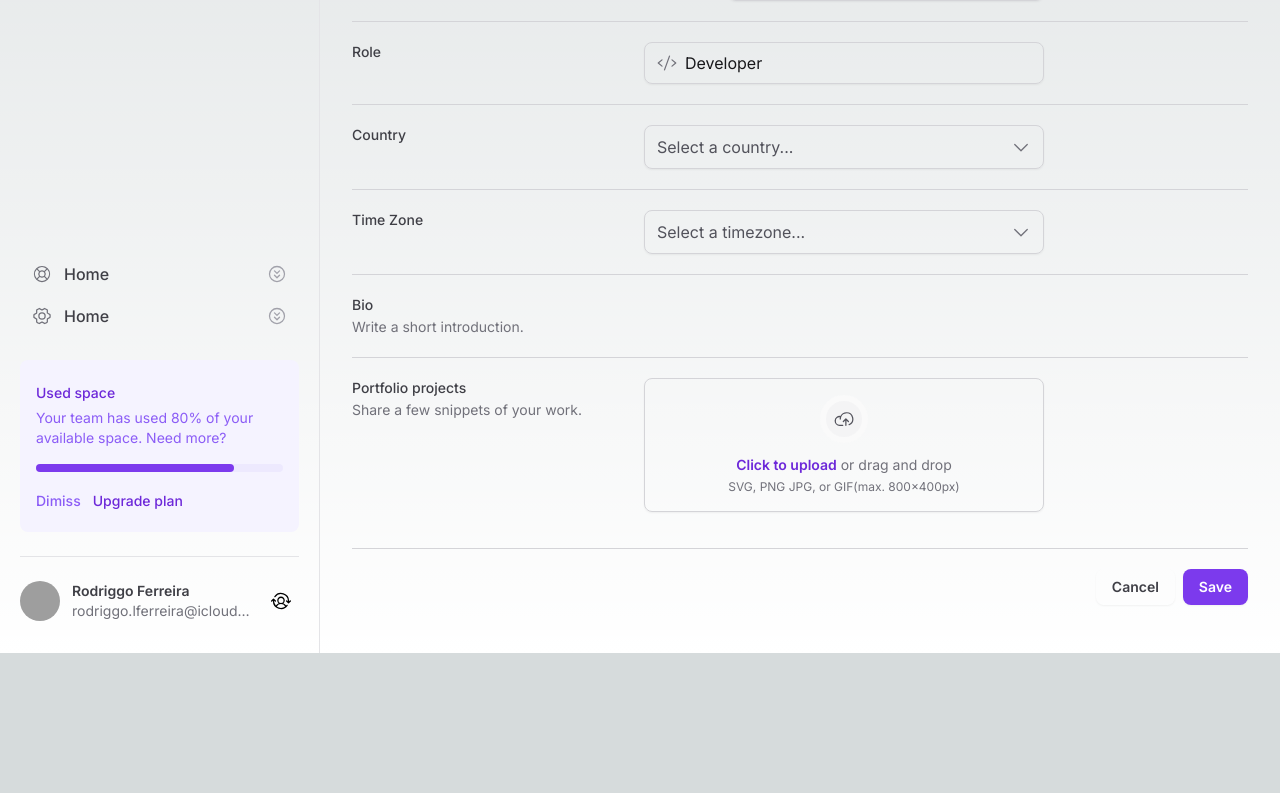
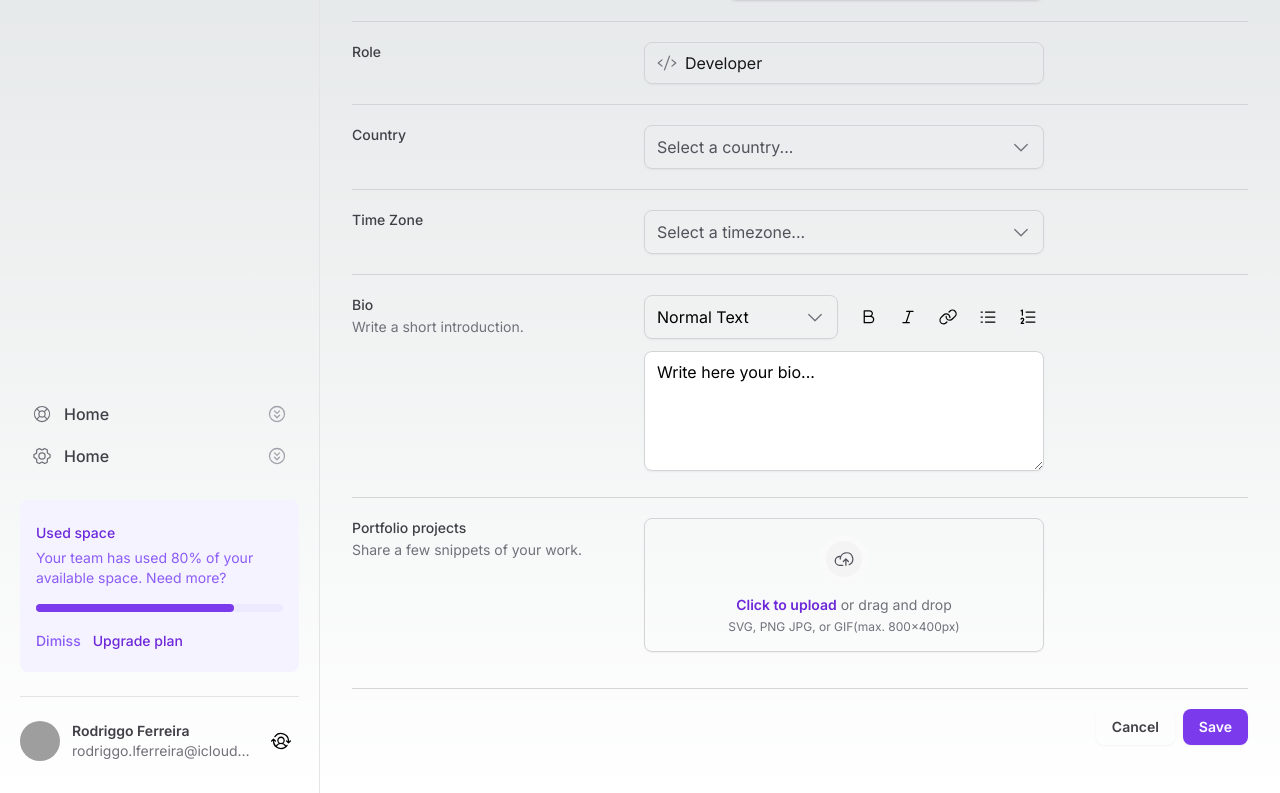
Before and after one commit to rodlferreira/dashboardGeneric, a Next.js app: page / in a window 1280 px wide. Shown: the part 549-1342 px from the top of the page. Before the commit the page ends 1202 px from the top, so only its background shows below. Built offline with nearby package versions, Linux system fonts and the light colour scheme; grey boxes are pictures that could not be loaded.

Commit message:
décimo quinto dia de desenvolvimento do Dashboard

```diff
--- a/src/app/page.tsx
+++ b/src/app/page.tsx
@@ -2,10 +2,11 @@
 
 import { SettingsTabs } from "@/components/SettingsTabs";
 import { InputRoot, InputControl, InputPrefix } from "@/components/Input";
-import { CaretDown, Code, Envelope, GlobeStand } from "@phosphor-icons/react";
+import { CaretDown, Code, Envelope, GlobeStand, Link, ListDashes, ListNumbers, TextB, TextItalic, UserSwitch } from "@phosphor-icons/react";
 import * as FileInput from '@/components/Form/FileInput'
 import { Select } from "@/components/Form/Select";
 import { SelectItem } from "@/components/Form/Select/SelectItem";
+import { Textarea } from "@/components/Form/Select/Textarea";
 
 export default function Home() {
   return (
@@ -109,14 +110,14 @@ export default function Home() {
               className="text-sm font-medium text-zinc-700">
               Country
             </label>
-              <Select placeholder="Select a country...">
-                <SelectItem value="pt" text="Portugal"/>
-                <SelectItem value="br" text="Brazil"/>
-                <SelectItem value="jp" text="Japão"/>
-                <SelectItem value="fr" text="France"/>
-                <SelectItem value="it" text="Italy"/>
-                <SelectItem value="de" text="Germany"/>
-              </Select>
+            <Select placeholder="Select a country...">
+              <SelectItem value="pt" text="Portugal" />
+              <SelectItem value="br" text="Brazil" />
+              <SelectItem value="jp" text="Japão" />
+              <SelectItem value="fr" text="France" />
+              <SelectItem value="it" text="Italy" />
+              <SelectItem value="de" text="Germany" />
+            </Select>
           </div>
 
           <div className="grid grid-cols-form gap-3 pt-5">
@@ -126,13 +127,13 @@ export default function Home() {
             </label>
             {/* Modificar  de forma correta */}
             <Select placeholder="Select a timezone...">
-                <SelectItem value="pt" text="Lisboa"/>
-                <SelectItem value="br" text="Brasília"/>
-                <SelectItem value="jp" text="Tokio"/>
-                <SelectItem value="fr" text="Paris"/>
-                <SelectItem value="it" text="Palermo"/>
-                <SelectItem value="de" text="Berlim"/>
-              </Select>
+              <SelectItem value="pt" text="Lisboa" />
+              <SelectItem value="br" text="Brasília" />
+              <SelectItem value="jp" text="Tokio" />
+              <SelectItem value="fr" text="Paris" />
+              <SelectItem value="it" text="Palermo" />
+              <SelectItem value="de" text="Berlim" />
+            </Select>
           </div>
 
           <div className="grid grid-cols-form gap-3 pt-5">
@@ -147,7 +148,36 @@ export default function Home() {
               </span>
             </label>
 
-            <div></div>
+            <div className="space-y-3">
+              <div className="grid gap-3 grid-cols-2">
+                <Select placeholder="" defaultValue="normal">
+                  <SelectItem value="normal" text="Normal Text" />
+                  <SelectItem value="md" text="Markdown" />
+                </Select>
+
+                <div className="flex items-center gap-1">
+                  <button type="button" className="rounded p-2 hover:bg-zinc-100">
+                    <TextB className="h-5 w-5 tex-zinc-500" />
+                  </button>
+                  <button type="button" className="rounded p-2 hover:bg-zinc-100">
+                    <TextItalic className="h-5 w-5 tex-zinc-500" />
+                  </button>
+                  <button type="button" className="rounded p-2 hover:bg-zinc-100">
+                    <Link className="h-5 w-5 tex-zinc-500" />
+                  </button>
+                  <button type="button" className="rounded p-2 hover:bg-zinc-100">
+                    <ListDashes className="h-5 w-5 tex-zinc-500" />
+                  </button>
+                  <button type="button" className="rounded p-2 hover:bg-zinc-100">
+                    <ListNumbers className="h-5 w-5 tex-zinc-500" />
+                  </button>
+                </div>
+              </div>
+              <Textarea
+                id="bio"
+                defaultValue="Write here your bio..."
+              />
+            </div>
 
           </div>
 
--- /dev/null
+++ b/src/components/Form/Select/Textarea.tsx
@@ -0,0 +1,13 @@
+import { ComponentProps } from "react"
+
+export interface TextareaProps extends ComponentProps<'textarea'> { }
+
+
+export function Textarea(props: TextareaProps) {
+    return (
+        <textarea
+            className="min-h-[120px] resize-y w-full rounded-lg border border-zinc-300 px-3 py-2 shadow-sm"
+            {...props}
+        />
+    )
+}
--- a/src/components/Form/Select/index.tsx
+++ b/src/components/Form/Select/index.tsx
@@ -4,14 +4,14 @@ import { CaretDown, CheckFat } from '@phosphor-icons/react'
 import * as SelectPrimitive from '@radix-ui/react-select'
 import { ReactNode } from 'react'
 
-export interface SelectProps {
+export interface SelectProps extends SelectPrimitive.SelectProps {
     children: ReactNode
     placeholder: string
 }
 
-export function Select({ children, placeholder }: SelectProps) {
+export function Select({ children, placeholder, ...props }: SelectProps) {
     return (
-        <SelectPrimitive.Root>
+        <SelectPrimitive.Root {...props}>
             <SelectPrimitive.Trigger
                 className="flex h-11 w-full items-center justify-between gap-2 rounded-lg border border-zinc-300 px-3 py-2 shadow-sm data-[placeholder]:text-zinc-600">
                 <SelectPrimitive.Value placeholder={placeholder} className="text-black" />
@@ -24,7 +24,7 @@ export function Select({ children, placeholder }: SelectProps) {
                     side="bottom"
                     sideOffset={8}
                     position="popper"
-                    className="z-10 rounded-lg border border-zinc-200 bg-white w-[--radix-select-trigger-width] overflow-hidden">
+                    className="z-10 rounded-lg border border-zinc-200 bg-white w-[--radix-select-trigger-width] overflow-hidden shadow-sm">
                     <SelectPrimitive.Viewport className="outline-none">
                         {children}
                     </SelectPrimitive.Viewport>
```
Also changed, not shown: 1 other file (tests, documents, lock files or other folders).
